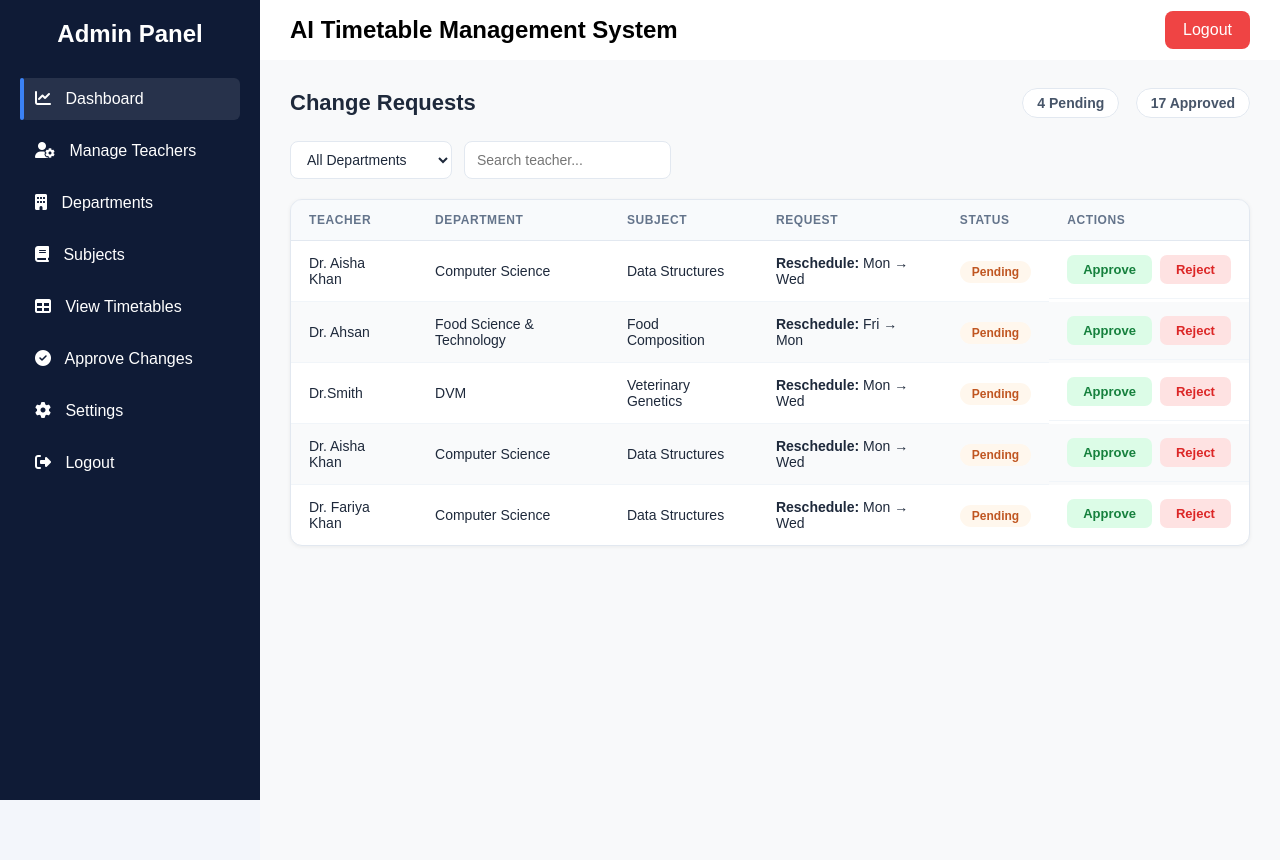
After one commit to umarfarooqdev123/AI-Timetable-Model, a Flask app: template templates/approve_changes.html in a window 1280 px wide. The commit adds this page. Run offline with Flask 3, Linux system fonts and the light colour scheme; the template is opened without the code that fills it, so the values that code supplies are empty; parts of the project's set-up code (start-up, migrations or seed data) failed here and were passed over.

Commit message:
create settings and approve changes page

```diff
--- /dev/null
+++ b/static/approve_changes.css
@@ -0,0 +1,155 @@
+/* ─── Container ─── */
+.dashboard-container {
+    padding: 30px;
+    background-color: #f8f9fa;
+    min-height: 100vh;
+    font-family: 'Segoe UI', Tahoma, Geneva, Verdana, sans-serif;
+    margin-left: 260px;
+    margin-top: 60px;
+    box-sizing: border-box;
+}
+
+/* ─── Sidebar & Navbar Fixed ─── */
+.sidebar {
+    position: fixed;
+    top: 0; left: 0;
+    height: 100vh;
+    width: 260px;
+    z-index: 1000;
+    overflow-y: auto;
+}
+
+.navbar {
+    position: fixed;
+    top: 0; left: 260px; right: 0;
+    height: 60px;
+    z-index: 999;
+}
+
+/* ─── Header ─── */
+.header-section {
+    display: flex;
+    justify-content: space-between;
+    align-items: center;
+    margin-bottom: 25px;
+}
+
+.header-section h2 {
+    font-size: 22px;
+    font-weight: 700;
+    color: #1e293b;
+}
+
+.stats-summary .stat {
+    margin-left: 12px;
+    font-size: 14px;
+    font-weight: 600;
+    background: white;
+    padding: 6px 14px;
+    border-radius: 20px;
+    border: 1px solid #e2e8f0;
+    color: #475569;
+}
+
+/* ─── Filter Row ─── */
+.filter-row {
+    display: flex;
+    gap: 12px;
+    margin-bottom: 20px;
+}
+
+.filter-row input,
+.filter-row select {
+    padding: 9px 12px;
+    border: 1px solid #e2e8f0;
+    border-radius: 8px;
+    font-size: 14px;
+    font-family: inherit;
+    background: white;
+    outline: none;
+    color: #1e293b;
+}
+
+.filter-row input:focus,
+.filter-row select:focus {
+    border-color: #3b82f6;
+}
+
+/* ─── Table ─── */
+.table-wrapper {
+    background: white;
+    border-radius: 12px;
+    box-shadow: 0 1px 4px rgba(0,0,0,0.06);
+    border: 1px solid #e2e8f0;
+    overflow: hidden;
+}
+
+table { width: 100%; border-collapse: collapse; }
+
+th {
+    background: #f8fafc;
+    padding: 13px 18px;
+    text-align: left;
+    font-size: 12px;
+    font-weight: 700;
+    text-transform: uppercase;
+    letter-spacing: 0.05em;
+    color: #64748b;
+    border-bottom: 1px solid #e2e8f0;
+}
+
+td {
+    padding: 14px 18px;
+    border-bottom: 1px solid #f1f5f9;
+    font-size: 14px;
+    color: #1e293b;
+    vertical-align: middle;
+}
+
+tbody tr:last-child td { border-bottom: none; }
+tbody tr:hover td      { background: #fafbfc;  }
+
+/* ─── Badge ─── */
+.badge {
+    padding: 4px 12px;
+    border-radius: 20px;
+    font-size: 12px;
+    font-weight: 600;
+}
+
+.badge.pending  { background: #fff7ed; color: #c05621; }
+.badge.approved { background: #f0fdf4; color: #15803d; }
+.badge.rejected { background: #fef2f2; color: #dc2626; }
+
+/* ─── Action Buttons ─── */
+.action-cell {
+    display: flex;
+    gap: 8px;
+}
+
+.action-cell form { margin: 0; }
+
+.btn {
+    padding: 7px 16px;
+    border: none;
+    border-radius: 7px;
+    cursor: pointer;
+    font-size: 13px;
+    font-weight: 600;
+    font-family: inherit;
+    transition: opacity 0.15s;
+}
+
+.btn:hover { opacity: 0.85; }
+
+.btn-approve { background: #dcfce7; color: #15803d; }
+.btn-reject  { background: #fee2e2; color: #dc2626; }
+
+/* ─── Responsive ─── */
+@media (max-width: 768px) {
+    .dashboard-container { margin-left: 0; padding: 15px; }
+    .navbar  { left: 0; }
+    .sidebar { transform: translateX(-100%); }
+    .table-wrapper { overflow-x: auto; }
+    .filter-row { flex-direction: column; }
+}
--- /dev/null
+++ b/templates/approve_changes.html
@@ -0,0 +1,129 @@
+{% extends "Admin_dashboard_layout.html" %}
+
+{% block body %}
+<link rel="stylesheet" href="/static/approve_changes.css">
+<div class="dashboard-container">
+    <div class="header-section">
+        <h2>Change Requests</h2>
+        <div class="stats-summary">
+            <span class="stat">4 Pending</span>
+            <span class="stat">17 Approved</span>
+        </div>
+    </div>
+
+    <div class="filter-row">
+        <select name="department">
+            <option>All Departments</option>
+            <option>Computer Science</option>
+            <option>IT</option>
+            <option>FST</option>
+            <option>DVM</option>
+            <option>Poultry</option>
+
+        </select>
+        <input type="text" placeholder="Search teacher...">
+    </div>
+
+    <div class="table-wrapper">
+        <table>
+            <thead>
+                <tr>
+                    <th>Teacher</th>
+                    <th>Department</th>
+                    <th>Subject</th>
+                    <th>Request</th>
+                    <th>Status</th>
+                    <th>Actions</th>
+                </tr>
+            </thead>
+            <tbody>
+                <tr>
+                    <td>Dr. Aisha Khan</td>
+                    <td>Computer Science</td>
+                    <td>Data Structures</td>
+                    <td><strong>Reschedule:</strong> Mon &rarr; Wed</td>
+                    <td><span class="badge pending">Pending</span></td>
+                    <td class="action-cell">
+                        <form action="/approve" method="POST">
+                            <input type="hidden" name="id" value="041">
+                            <button type="submit" class="btn btn-approve">Approve</button>
+                        </form>
+                        <form action="/reject" method="POST">
+                            <input type="hidden" name="id" value="041">
+                            <button type="submit" class="btn btn-reject">Reject</button>
+                        </form>
+                    </td>
+                </tr>
+                 <tr>
+                    <td>Dr. Ahsan</td>
+                    <td>Food Science & Technology</td>
+                    <td>Food Composition</td>
+                    <td><strong>Reschedule:</strong> Fri &rarr; Mon</td>
+                    <td><span class="badge pending">Pending</span></td>
+                    <td class="action-cell">
+                        <form action="/approve" method="POST">
+                            <input type="hidden" name="id" value="041">
+                            <button type="submit" class="btn btn-approve">Approve</button>
+                        </form>
+                        <form action="/reject" method="POST">
+                            <input type="hidden" name="id" value="041">
+                            <button type="submit" class="btn btn-reject">Reject</button>
+                        </form>
+                    </td>
+                </tr>
+                 <tr>
+                    <td>Dr.Smith</td>
+                    <td>DVM</td>
+                    <td>Veterinary Genetics</td>
+                    <td><strong>Reschedule:</strong> Mon &rarr; Wed</td>
+                    <td><span class="badge pending">Pending</span></td>
+                    <td class="action-cell">
+                        <form action="/approve" method="POST">
+                            <input type="hidden" name="id" value="041">
+                            <button type="submit" class="btn btn-approve">Approve</button>
+                        </form>
+                        <form action="/reject" method="POST">
+                            <input type="hidden" name="id" value="041">
+                            <button type="submit" class="btn btn-reject">Reject</button>
+                        </form>
+                    </td>
+                </tr>
+                 <tr>
+                    <td>Dr. Aisha Khan</td>
+                    <td>Computer Science</td>
+                    <td>Data Structures</td>
+                    <td><strong>Reschedule:</strong> Mon &rarr; Wed</td>
+                    <td><span class="badge pending">Pending</span></td>
+                    <td class="action-cell">
+                        <form action="/approve" method="POST">
+                            <input type="hidden" name="id" value="041">
+                            <button type="submit" class="btn btn-approve">Approve</button>
+                        </form>
+                        <form action="/reject" method="POST">
+                            <input type="hidden" name="id" value="041">
+                            <button type="submit" class="btn btn-reject">Reject</button>
+                        </form>
+                    </td>
+                </tr>
+                 <tr>
+                    <td>Dr. Fariya Khan</td>
+                    <td>Computer Science</td>
+                    <td>Data Structures</td>
+                    <td><strong>Reschedule:</strong> Mon &rarr; Wed</td>
+                    <td><span class="badge pending">Pending</span></td>
+                    <td class="action-cell">
+                        <form action="/approve" method="POST">
+                            <input type="hidden" name="id" value="041">
+                            <button type="submit" class="btn btn-approve">Approve</button>
+                        </form>
+                        <form action="/reject" method="POST">
+                            <input type="hidden" name="id" value="041">
+                            <button type="submit" class="btn btn-reject">Reject</button>
+                        </form>
+                    </td>
+                </tr>
+            </tbody>
+        </table>
+    </div>
+</div>
+{% endblock %}
```
Also changed, not shown: static/departments.css (+36 -10 lines), static/settings.css (added, +169 -0 lines), templates/departments.html (+5 -4 lines), templates/settings.html (added, +47 -0 lines).
